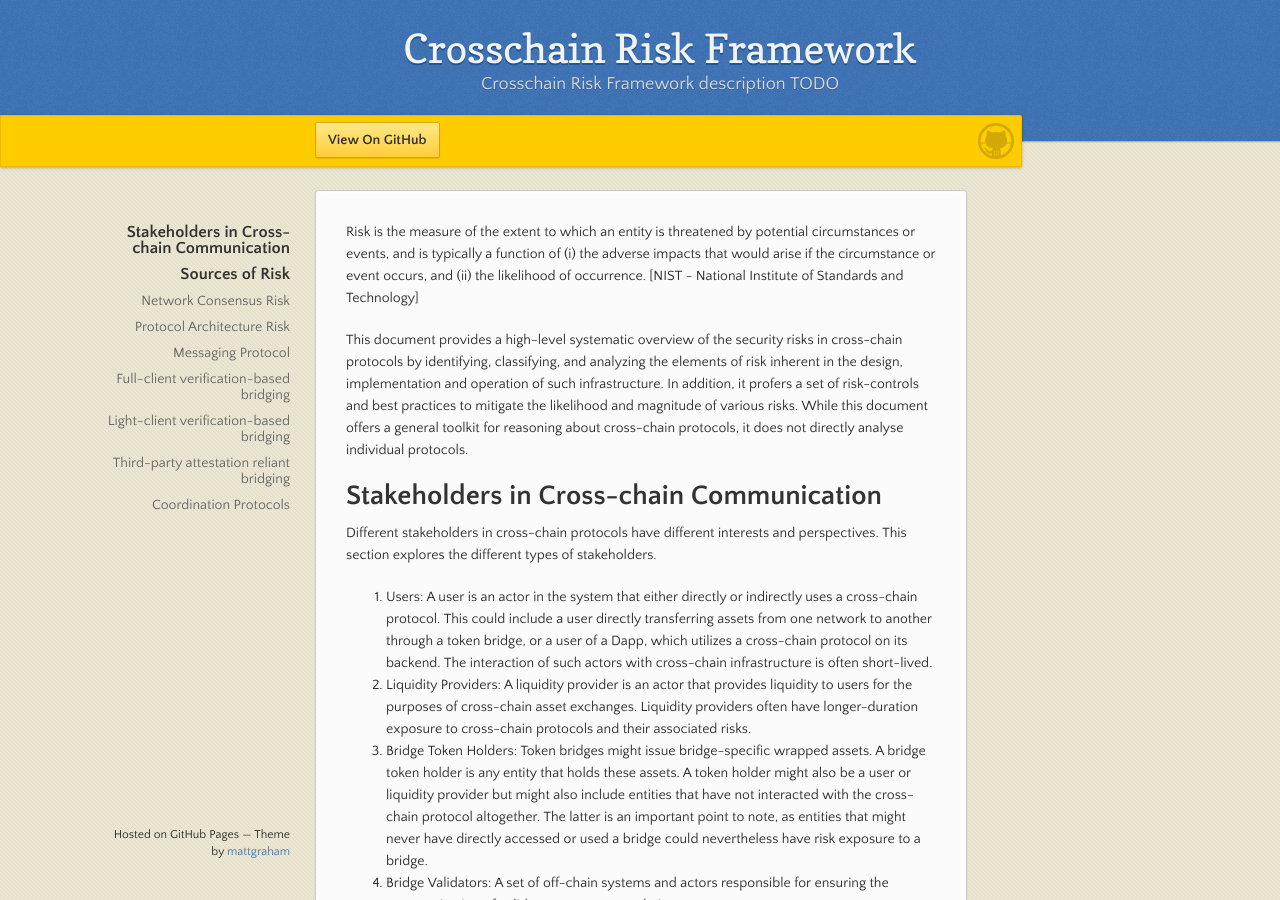
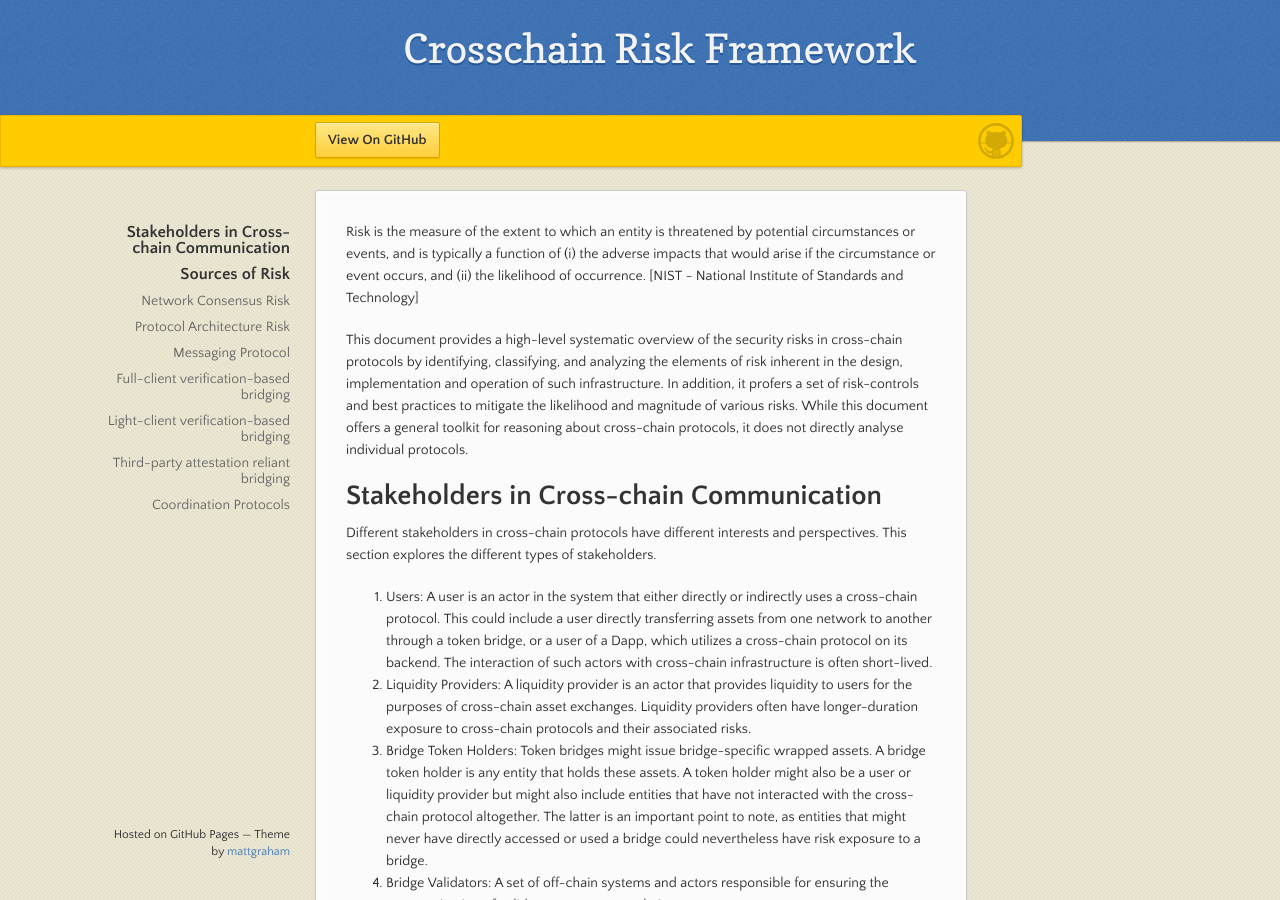
Before and after one commit to CrosschainRiskFramework/CrosschainRiskFramework.github.io, a Jekyll site: the page built from index.md, in a window 1280 px wide and 900 px high. Built offline with Jekyll 4.4.1, drawn with Linux system fonts in a browser that asks for light colours; the repository's description, which GitHub fills in, is left out; some of the changed lines change nothing that is shown.

Commit message:
Remove description line

```diff
--- a/_config.yml
+++ b/_config.yml
@@ -1,5 +1,5 @@
 title: Crosschain Risk Framework
-description: Crosschain Risk Framework description TODO
+# description: Crosschain Risk Framework description TODO
 show_downloads: false
 google_analytics:
 theme: jekyll-theme-leap-day
```
